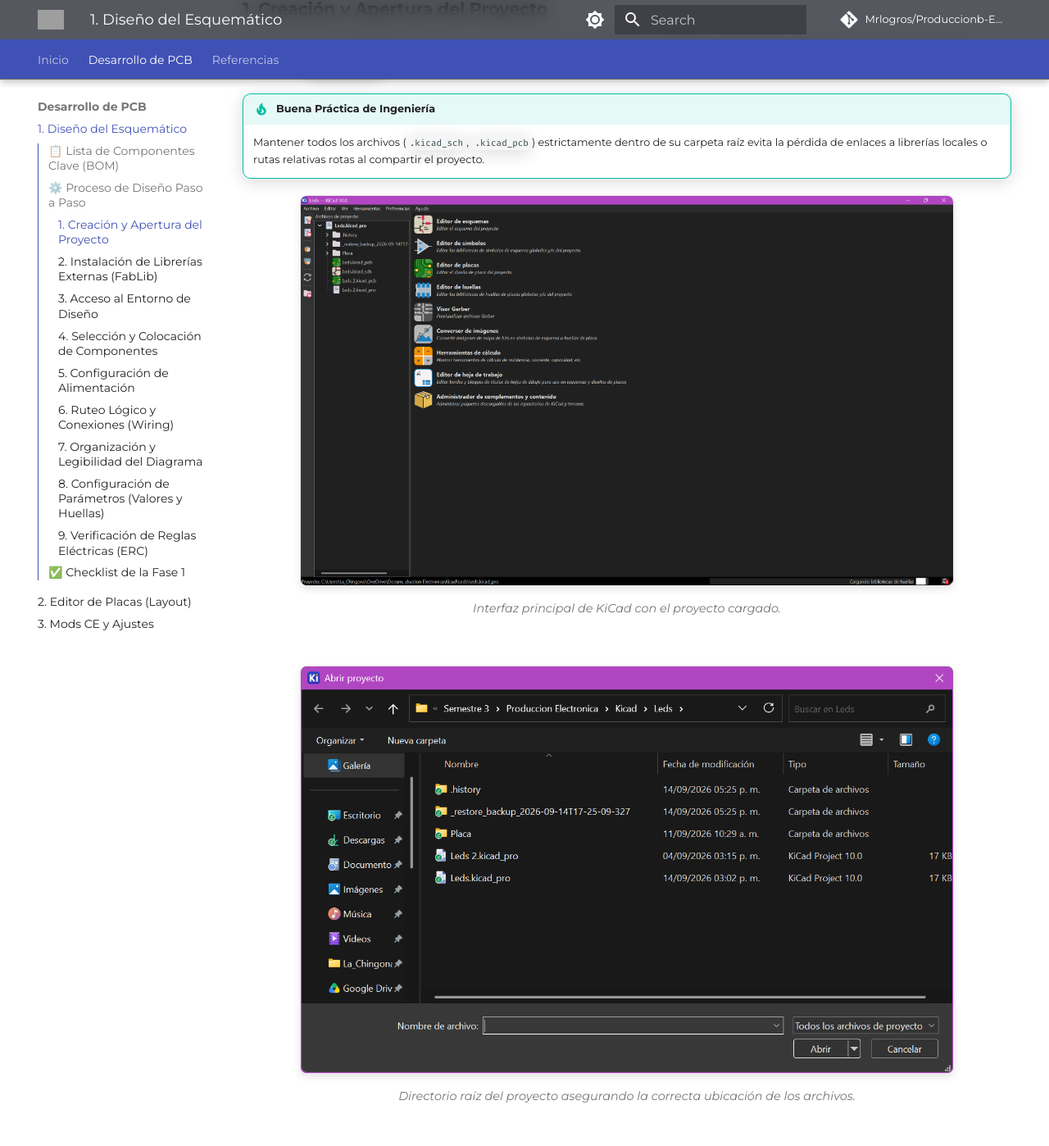
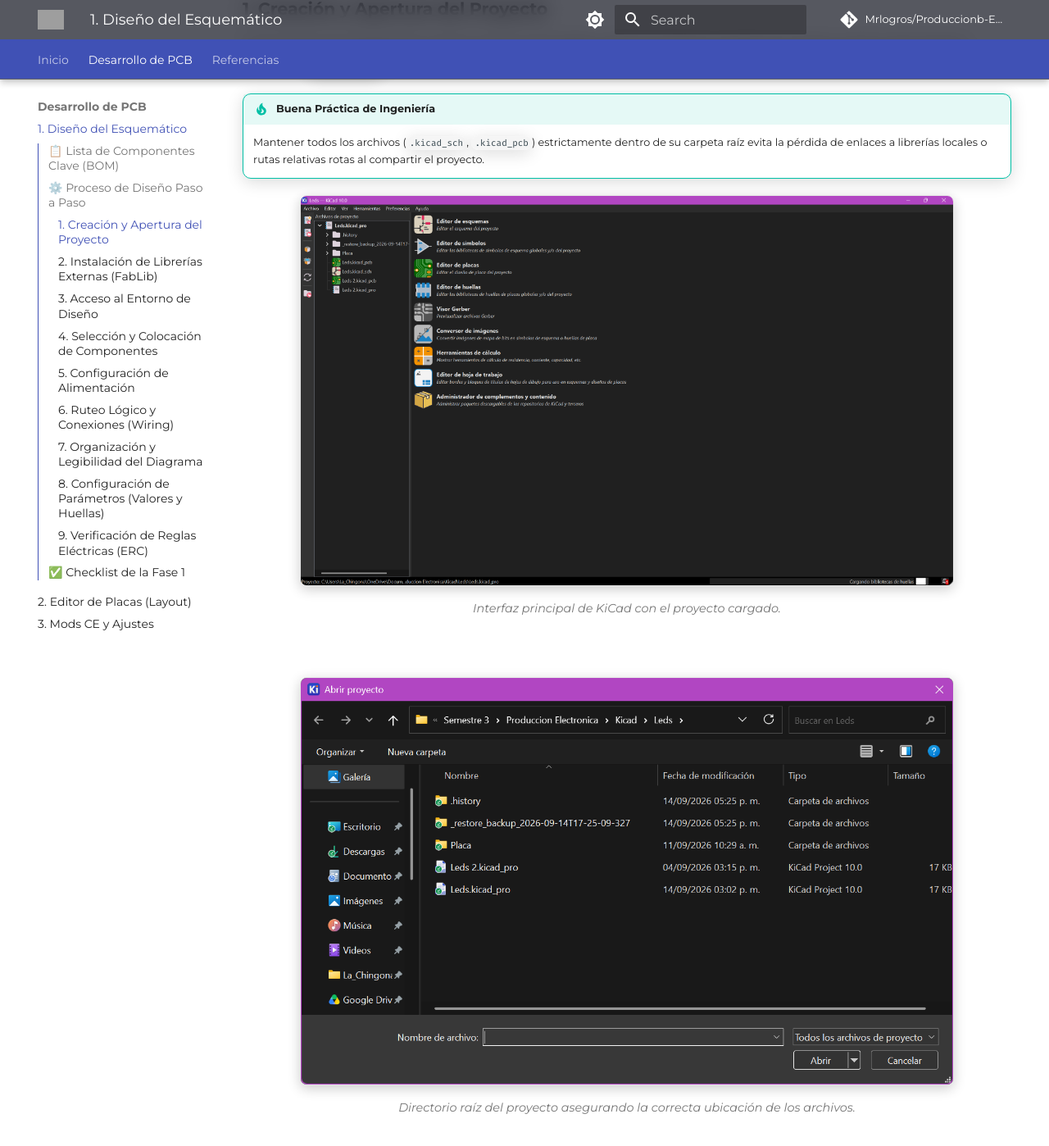
Before and after one commit to Mrlogros/Produccionb-Electronica, an MkDocs documentation site: the page built from docs/esquematico.md, in a window 1280 px wide and 1400 px high, scrolled down 1128 px. Shown: the whole window at 82% size. Built offline with MkDocs 1.6.1 and Material for MkDocs 9.7.7, drawn with Linux system fonts in a browser that asks for light colours; comment, search, counter and statistics services are not loaded; grey boxes are pictures that could not be loaded.

Commit message:
Enhance image styling with improved centering rules

```diff
--- a/docs/stylesheets/custom.css
+++ b/docs/stylesheets/custom.css
@@ -158,21 +158,22 @@
    Estilos de Imágenes (Centrado y bordes)
    ========================================= */
 
-/* Centrar todas las imágenes y aplicarles estilo de "ventana" */
-.md-typeset img {
-    display: block;
-    margin: 0 auto; /* Esto centra la imagen horizontalmente */
-    max-width: 85%; /* Evita que las imágenes gigantes ocupen toda la pantalla */
-    border-radius: 8px; /* Bordes ligeramente redondeados */
-    box-shadow: 0 4px 10px rgba(0, 0, 0, 0.1); /* Sombra sutil */
-    border: 1px solid rgba(128, 128, 128, 0.2); /* Borde fino para definirlas */
+/* Centrar todas las imágenes a prueba de balas */
+.md-typeset p > img {
+    display: block !important;
+    margin: 0 auto !important;
+    max-width: 85% !important;
+    border-radius: 8px !important;
+    box-shadow: 0 4px 15px rgba(0, 0, 0, 0.2) !important;
+    border: 1px solid rgba(128, 128, 128, 0.2) !important;
 }
 
 /* Centrar también las leyendas (texto en cursiva debajo de la imagen) */
-.md-typeset em {
-    display: block;
-    text-align: center;
-    color: var(--md-default-fg-color--light); /* Color un poco más tenue */
-    margin-top: 8px;
-    font-size: 0.9em;
+.md-typeset p > em {
+    display: block !important;
+    text-align: center !important;
+    color: var(--md-default-fg-color--light) !important;
+    margin-top: 10px !important;
+    margin-bottom: 30px !important; /* Más espacio antes del siguiente paso */
+    font-size: 0.9em !important;
 }
```
